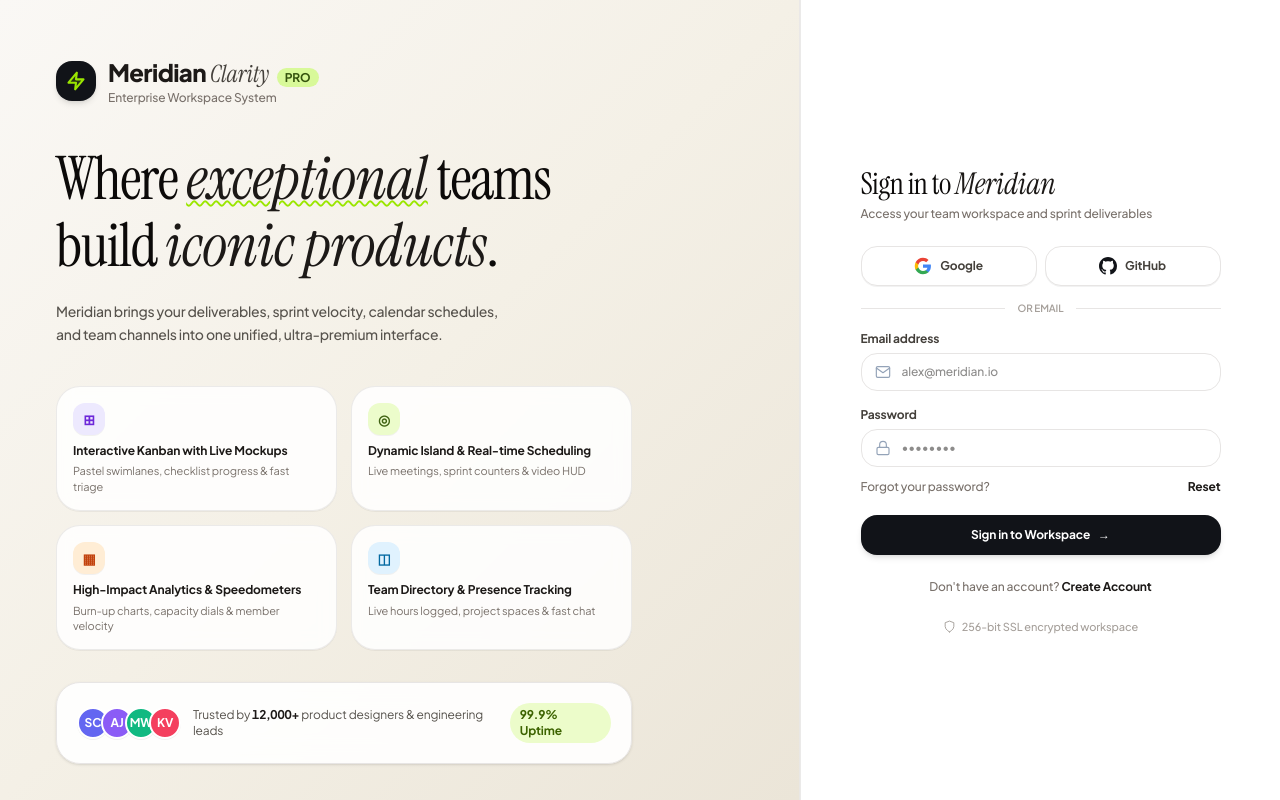
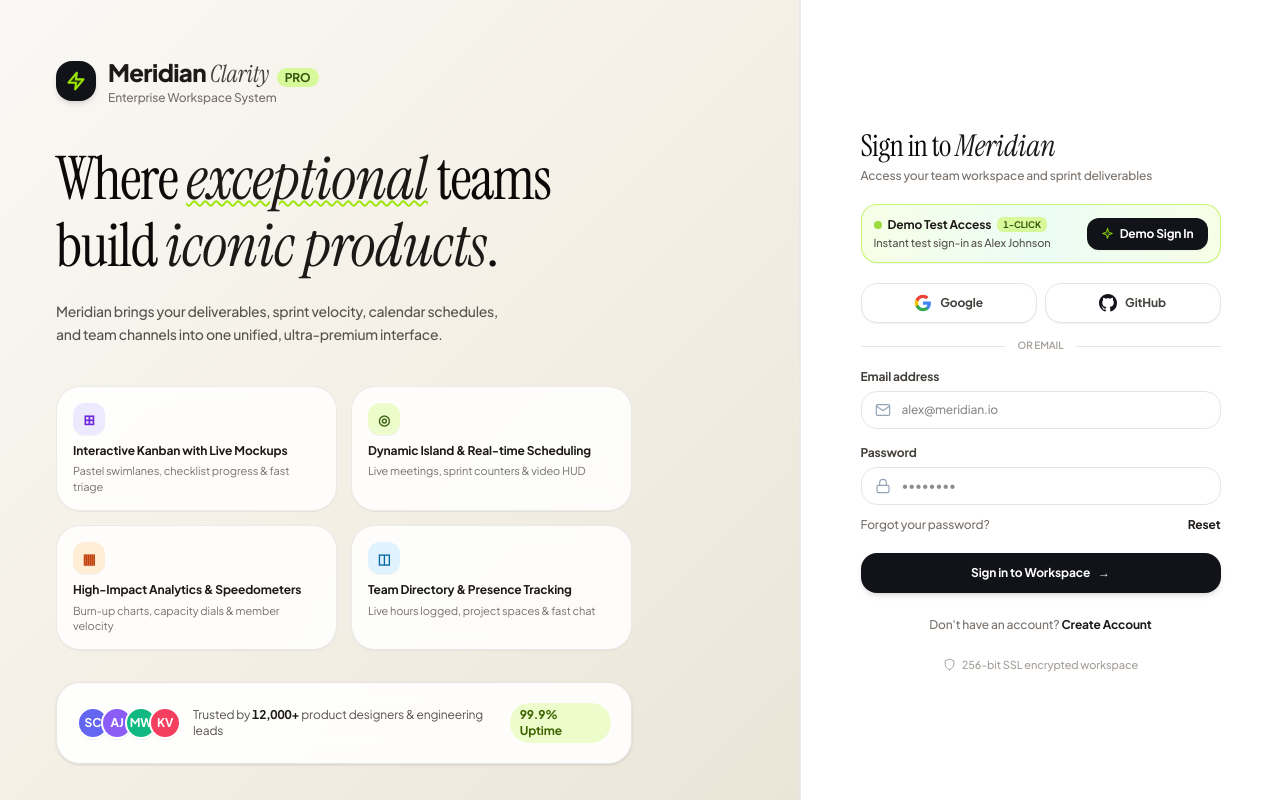
Before and after one commit to smitnayi/Meridian, a Next.js app: page / in a window 1280 px wide. Built offline with nearby package versions, Linux system fonts and the light colour scheme; no server answers; a web font is replaced by a local one.

Commit message:
feat(auth): add 1-click demo sign in button for testing purposes

```diff
--- a/src/app/page.js
+++ b/src/app/page.js
@@ -181,7 +181,7 @@ export default function LoginPage() {
         <div className="w-full max-w-[360px]">
 
           {/* Header with Instrument Serif Italic */}
-          <div className="mb-6">
+          <div className="mb-5">
             <h2 className="text-3xl font-normal font-serif text-stone-950 tracking-tight mb-1">
               Sign in to <em className="italic font-serif font-normal text-stone-900">Meridian</em>
             </h2>
@@ -190,7 +190,32 @@ export default function LoginPage() {
             </p>
           </div>
 
-
+          {/* Instant Demo Sign-In Card for Testing */}
+          <div className="mb-5 p-3 rounded-2xl bg-gradient-to-r from-lime-50 via-emerald-50 to-lime-50 border border-lime-300/80 flex items-center justify-between gap-3 shadow-2xs">
+            <div className="min-w-0">
+              <div className="flex items-center gap-1.5">
+                <span className="w-2 h-2 rounded-full bg-lime-500 animate-pulse" />
+                <span className="text-xs font-bold text-stone-900">Demo Test Access</span>
+                <span className="text-[9px] font-mono font-bold bg-lime-200 text-lime-900 px-1.5 py-0.5 rounded-md">
+                  1-CLICK
+                </span>
+              </div>
+              <p className="text-[11px] text-stone-600 font-medium truncate mt-0.5">
+                Instant test sign-in as Alex Johnson
+              </p>
+            </div>
+            <button
+              type="button"
+              onClick={() => {
+                demoLogin();
+                toast.success('Signed in with Demo Account!');
+              }}
+              className="px-3.5 py-2 rounded-xl bg-[#111318] hover:bg-black text-white text-xs font-bold shrink-0 shadow-xs hover:shadow-md transition-all cursor-pointer flex items-center gap-1.5 active:scale-95"
+            >
+              <SparklesIcon size={13} className="text-lime-400" />
+              <span>Demo Sign In</span>
+            </button>
+          </div>
 
           {/* Social Logins */}
           <div className="grid grid-cols-2 gap-2 mb-4">
--- a/src/app/signup/page.jsx
+++ b/src/app/signup/page.jsx
@@ -3,7 +3,8 @@
 import React, { useState, useRef, useEffect } from 'react';
 import { useRouter } from 'next/navigation';
 import { sendOtp, verifyOtp, signup } from "@/Service/authService";
-import { ZapIcon, ShieldIcon } from '@/components/Icons';
+import { ZapIcon, ShieldIcon, SparklesIcon } from '@/components/Icons';
+import { useAuth } from '@/context/AuthContext';
 import { toast } from 'react-hot-toast';
 
 const GoogleIcon = () => (
@@ -350,6 +351,7 @@ function OtpModal({ email, onClose, onSuccess }) {
 
 export default function SignupPage() {
   const router = useRouter();
+  const { demoLogin } = useAuth();
   const [step, setStep] = useState(1);
   const [showOtpModal, setShowOtpModal] = useState(false);
   const [loading, setLoading] = useState(false);
@@ -462,6 +464,33 @@ export default function SignupPage() {
 
           {step === 1 && (
             <>
+              {/* Instant Demo Sign-In Card for Testing */}
+              <div className="mb-4 p-3 rounded-2xl bg-gradient-to-r from-lime-50 via-emerald-50 to-lime-50 border border-lime-300/80 flex items-center justify-between gap-3 shadow-2xs">
+                <div className="min-w-0">
+                  <div className="flex items-center gap-1.5">
+                    <span className="w-2 h-2 rounded-full bg-lime-500 animate-pulse" />
+                    <span className="text-xs font-bold text-stone-900">Demo Test Access</span>
+                    <span className="text-[9px] font-mono font-bold bg-lime-200 text-lime-900 px-1.5 py-0.5 rounded-md">
+                      1-CLICK
+                    </span>
+                  </div>
+                  <p className="text-[11px] text-stone-600 font-medium truncate mt-0.5">
+                    Skip signup & test instantly as Alex Johnson
+                  </p>
+                </div>
+                <button
+                  type="button"
+                  onClick={() => {
+                    demoLogin();
+                    toast.success('Signed in with Demo Account!');
+                  }}
+                  className="px-3.5 py-2 rounded-xl bg-[#111318] hover:bg-black text-white text-xs font-bold shrink-0 shadow-xs hover:shadow-md transition-all cursor-pointer flex items-center gap-1.5 active:scale-95"
+                >
+                  <SparklesIcon size={13} className="text-lime-400" />
+                  <span>Demo Sign In</span>
+                </button>
+              </div>
+
               <div className="grid grid-cols-2 gap-2 mb-4">
                 <button
                   type="button"
```
